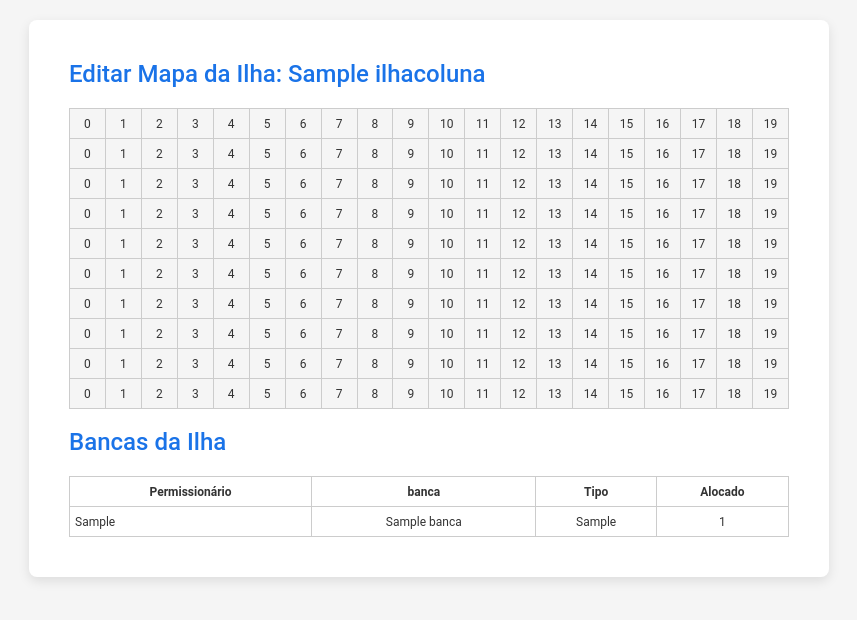
After one commit to alexodisseus/mapas, a Flask app: template mp/templates/lists/mapas_editar.html in a window 1280 px wide. The commit adds this page. Shown: the top 620 px of the page, without its empty margins (211-1068 px from the left). Run offline with Flask 3, Linux system fonts and the light colour scheme; tables that the repository leaves empty hold one stand-in row (values such as "Sample post"); the template is opened without the code that fills it: values that come from a table or form of the project are taken from there, most other values are stand-ins (such as "Sample title", 1, 10 or a date in 2020).

Commit message:
segundo comentario

```diff
--- a/mp/lists.py
+++ b/mp/lists.py
@@ -24,6 +24,7 @@ lists = Blueprint('lists', __name__, url_prefix='/')
 
 
 
+
 ALLOWED_EXTENSIONS = {'csv'}
 
 def allowed_file(filename):
@@ -40,6 +41,7 @@ def list_lists():
 
 @lists.route('/frequencia/<int:id_pavilhao>')
 def list_frequencia(id_pavilhao):
+
     data = model.get_frequencia_by_pavilhao(id_pavilhao)
     return render_template('lists/frequencia.html', data=data)
 
@@ -54,7 +56,8 @@ def list_mapas(id_pavilhao):
 @lists.route('/mapa/editar/<int:id_ilhacoluna>')
 def list_mapas_editar(id_ilhacoluna):
     data = model.get_mapa_by_ilhacoluna(id_ilhacoluna)
-    return render_template('lists/_mapas_editar.html', data=data)
+    bancas = model.get_bancas_by_ilhacoluna(id_ilhacoluna)
+    return render_template('lists/mapas_editar.html', data=data, bancas=bancas)
 
 
 
--- a/mp/static/index.css
+++ b/mp/static/index.css
@@ -222,3 +222,116 @@ table.grid-map td, table.grid-map th {
     text-align: center;
     font-size: 0.75em;
 }
+
+
+
+
+
+
+
+table.frequencia {
+    border-collapse: collapse;
+    width: 100%;
+    font-size: 14px;
+    table-layout: fixed; /* Isso é ESSENCIAL */
+}
+
+/* Definição EXPLÍCITA das larguras das colunas */
+table.frequencia thead th:nth-child(1) { width: 60%; }
+table.frequencia thead th:nth-child(2) { width: 20%; }
+table.frequencia thead th:nth-child(3) { width: 20%; }
+
+/* Estilo para todas as células */
+table.frequencia th,
+table.frequencia td {
+    border: 1px solid #000;
+    padding: 6px 8px;
+    text-align: left;
+    white-space: nowrap;
+    overflow: hidden;
+    text-overflow: ellipsis;
+}
+
+/* Estilos específicos */
+table.frequencia th {
+    text-align: center;
+}
+
+tr.ilha-header td {
+    background-color: #e0e0e0;
+}
+
+td.permissionario, td.bancas, td.venc {
+    vertical-align: top;
+}
+
+
+
+
+
+
+
+
+
+
+
+
+
+        .list {
+            list-style: none;
+            padding: 0;
+        }
+
+        .list li {
+            display: flex;
+            justify-content: space-between;
+            align-items: center;
+            border-bottom: 1px solid #ccc;
+            padding: 6px 0;
+        }
+
+        .button-group {
+            display: flex;
+            gap: 8px;
+        }
+
+        .button-group a,
+        .button-group button {
+            background: transparent;
+            border: none;
+            color: #007BFF;
+            font-size: 0.9em;
+            cursor: pointer;
+            text-decoration: underline;
+            padding: 2px 6px;
+        }
+
+        .button-group a:hover,
+        .button-group button:hover {
+            color: #0056b3;
+        }
+
+
+
+
+
+table.grid-bancas {
+    border-collapse: collapse;
+    width: 100%;
+}
+
+table.grid-bancas td, table.grid-bancas th {
+    border: 1px solid #ccc;
+
+    height: 30px;
+    text-align: center;
+    font-size: 0.75em;
+}
+.perm {
+    border: 1px solid #ccc;
+
+    height: 30px;
+    text-align: left !important;
+    padding-left: 5px;
+    font-size: 0.75em;
+}
--- /dev/null
+++ b/mp/templates/lists/mapas_editar.html
@@ -0,0 +1,65 @@
+{% extends "base.html" %}
+
+{% block styles %}
+    <link rel="stylesheet" href="{{ url_for('static', filename='index.css') }}">
+    <link href="https://fonts.googleapis.com/icon?family=Material+Icons" rel="stylesheet">
+{% endblock %}
+
+{% block content %}
+<div class="content-area">
+    <h3>Editar Mapa da Ilha: {{ data[0].ilhacoluna.nome if data else '---' }}</h3>
+
+    <table class="grid-map">
+        <tbody>
+            {% for linha in range(10) %}
+                <tr>
+                    {% for coluna in range(20) %}
+                        {% set celula = data
+                            | selectattr('linha', 'equalto', linha|string)
+                            | selectattr('coluna', 'equalto', coluna|string)
+                            | list
+                            | first
+                        %}
+                        <td style="background-color: {{ celula.cor if celula else '#f5f5f5' }};">
+                            {% if celula %}
+                                <div>
+                                    <strong>{{ celula.nome }}</strong><br>
+                                    {% if celula.banca %}
+                                        {{ celula.banca.nome }}
+                                    {% endif %}
+                                </div>
+                            {% else %}
+                                {{ coluna }}
+                            {% endif %}
+                        </td>
+                    {% endfor %}
+                </tr>
+            {% endfor %}
+        </tbody>
+    </table>
+    <br>
+    <h3>Bancas da Ilha</h3>
+
+    <table class="grid-bancas">
+        <thead>
+            <tr>
+                <th colspan="3">Permissionário</th>
+                <th>banca</th>
+                <th>Tipo</th>
+                <th>Alocado</th>
+            </tr>
+        </thead>
+        <tbody>
+            {% for banca in bancas %}
+            <tr>
+                <td colspan="3" class="perm">{{ banca.permissionario }}</td>
+                <td>{{ banca.nome }}</td>
+                <td>{{ banca.tipo }}</td>
+                <td>{{ banca.id }}</td>
+            </tr>
+            {% endfor %}
+        </tbody>
+    </table>
+
+    </div>
+{% endblock %}
```
Also changed, not shown: mp/model.py (+69 -4 lines), mp/templates/lists/frequencia.html (+21 -13 lines), mp/templates/lists/index.html (+0 -35 lines), mp/templates/lists/mapas.html (+10 -6 lines).
